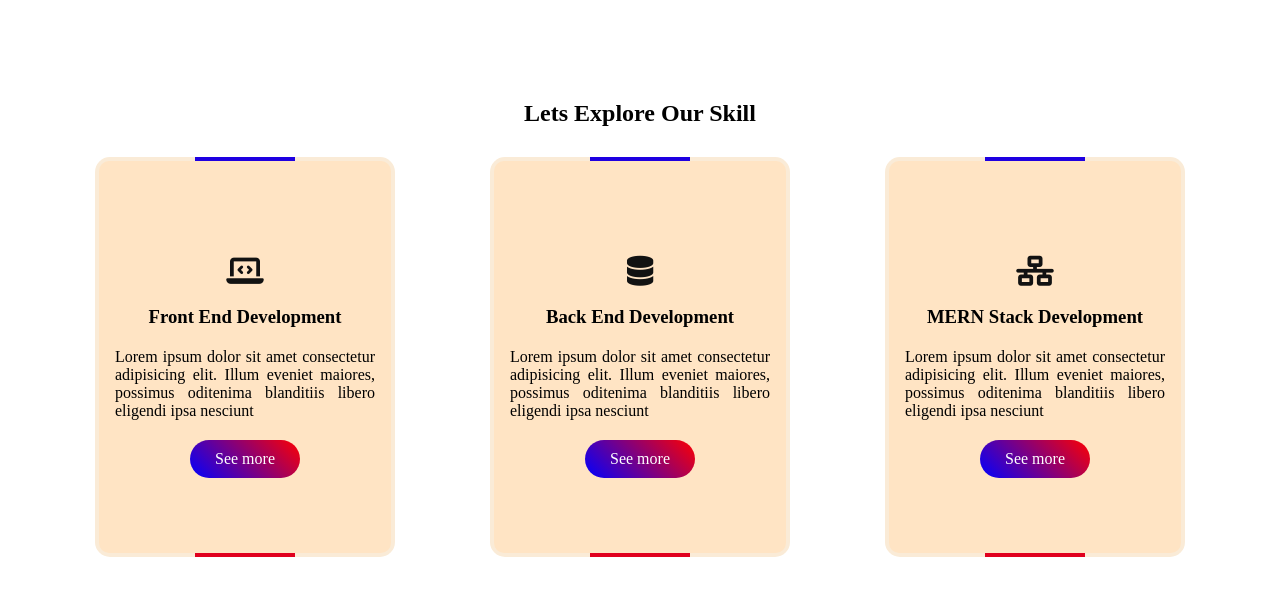
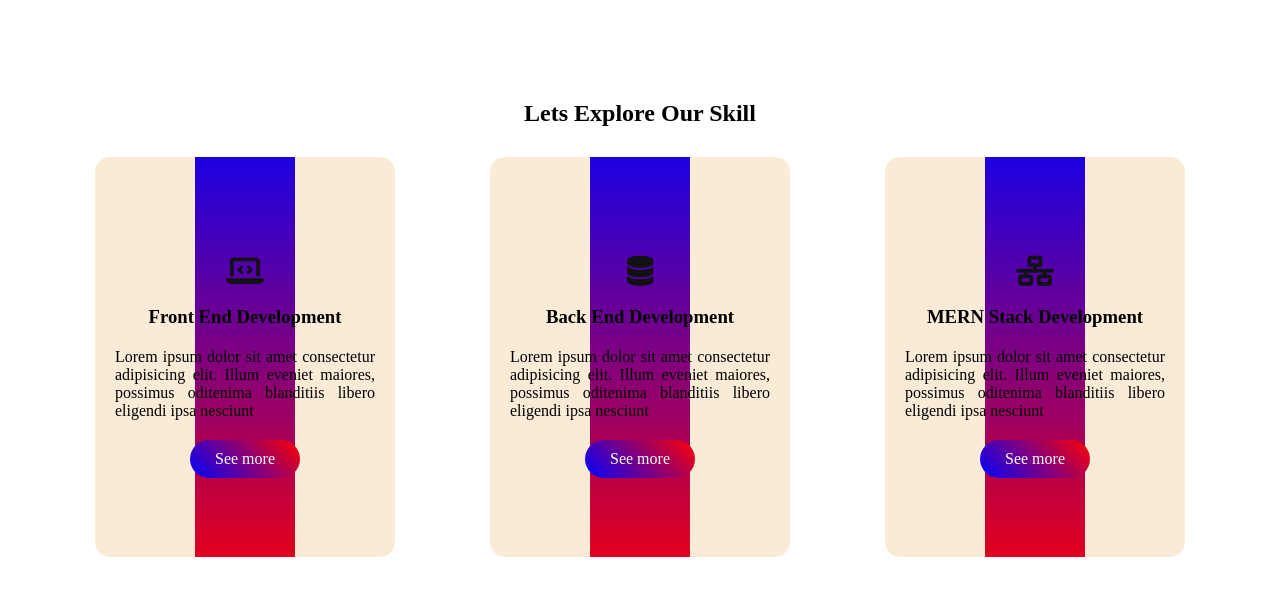
Before and after one commit to FerdousZihad/border-animation, a plain HTML site: page index.html in a window 1280 px wide. Drawn offline with Linux system fonts and the light colour scheme.

Commit message:
Comment out after

```diff
--- a/index.html
+++ b/index.html
@@ -59,13 +59,14 @@
 
         }
 
-        .card-item::after {
+    /*    .card-item::after {
             content: '';
             position: absolute;
             background-color: bisque;
             inset: 4px;
             border-radius: 10px;
         }
+        */
 
         @keyframes ani-border {
             0% {
```
